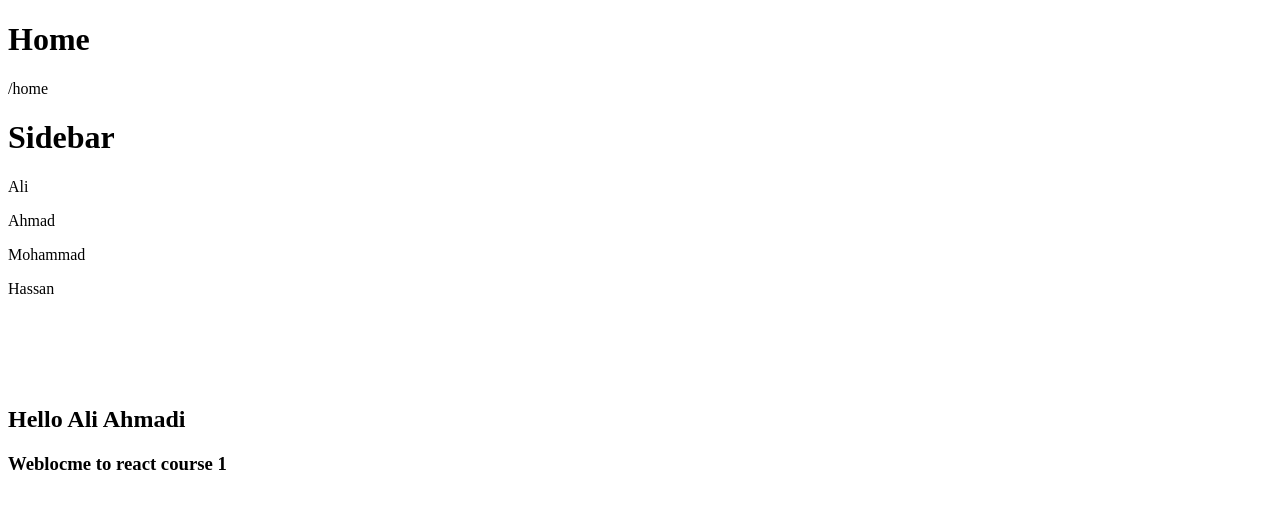
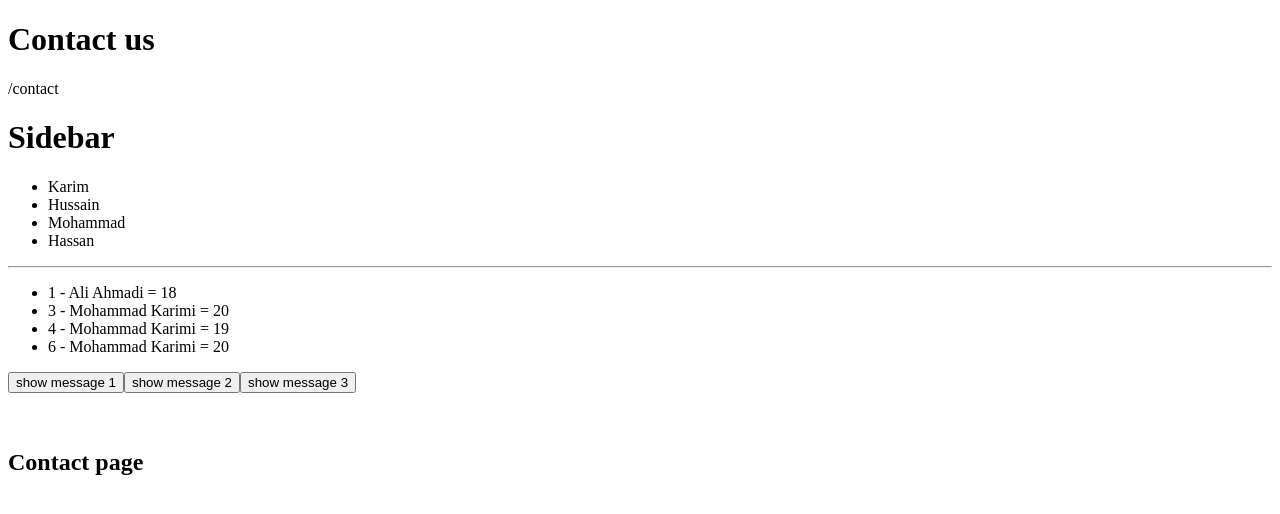
Before and after one commit to jumahmohammadi/reactCourse, a React (Vite) app: page / in a window 1280 px wide. Shown: the top 514 px of the page. Built offline with nearby package versions, Linux system fonts and the light colour scheme.

Commit message:
Lesson 3 - Render Render Object & Events in React

```diff
--- a/src/components/App.jsx
+++ b/src/components/App.jsx
@@ -4,7 +4,7 @@ import Contact from './Contact.jsx';
 function App() {
   return (
     <>
-	   <Home />
+	   <Contact />
 
 
     </>
--- a/src/components/Contact.jsx
+++ b/src/components/Contact.jsx
@@ -4,11 +4,20 @@ function Contact(){
 
     var students=["Karim","Hussain","Mohammad","Hassan"];
 
+	var students_info=[
+	      {"id":1,"name":"Ali","LastName":"Ahmadi","score":18},
+	      {"id":2,"name":"Ahmad","LastName":"Hassani","score":15},
+	      {"id":3,"name":"Mohammad","LastName":"Karimi","score":20},
+	      {"id":4,"name":"Mohammad","LastName":"Karimi","score":19},
+	      {"id":5,"name":"Mohammad","LastName":"Karimi","score":14},
+	      {"id":6,"name":"Mohammad","LastName":"Karimi","score":20}
+		];
+
 
 	return (
 	    <div>
 		  <Header pageTitle="Contact us" pageLink="/contact" />
-		   <Sidebar studentNames={students}/>
+		  <Sidebar studentNames={students}   studentsInfo={students_info}/>
 
 			<br />
 			<br />
--- a/src/components/Sidebar.jsx
+++ b/src/components/Sidebar.jsx
@@ -1,10 +1,37 @@
 function Sidebar(props){
 	console.log(props.studentNames)
+	function showMessage1(){
+		console.log('Hello React 1')
+	}
+	function showMessage2(){
+		console.log('Hello React 2')
+	}
+	function showMessage3(p){
+		console.log('Hello React 3 '+p)
+	}
 	return (
 	   <>
 	     <h1>Sidebar</h1>
-		   {props.studentNames.map((sname)=>   (<p key={sname}>{sname}</p>) )}
+		 <ul>
+		   {props.studentNames.map((sname)=>   (<li key={sname}>{sname}</li>) )}
+		 </ul>
+
+		 <hr />
+		 <ul>
+		   {props.studentsInfo.map( (student)=>
+
+		     (student.score>=18) ? <li key={student.id}>{student.id} - {student.name} {student.LastName} = {student.score}</li> :""
+
+			 )}
+		 </ul>
+
+		 <button onClick={showMessage1()}>show message 1</button>
+		 <button onClick={showMessage2}>show message 2</button>
+		 <button onClick={()=> showMessage3('Parameter variable')}>show message 3</button>
 	   </>
 	)
+
+
+
 }
 export default Sidebar
```
